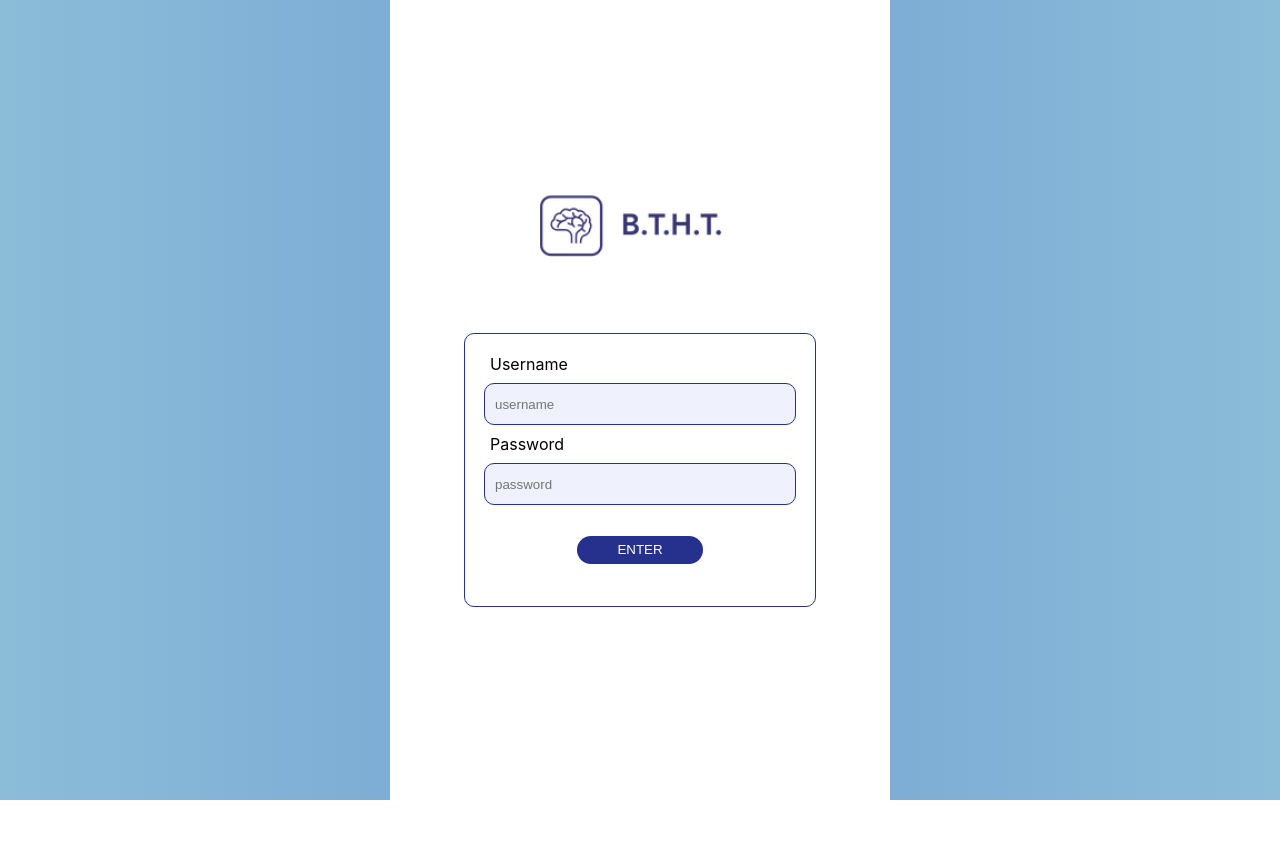
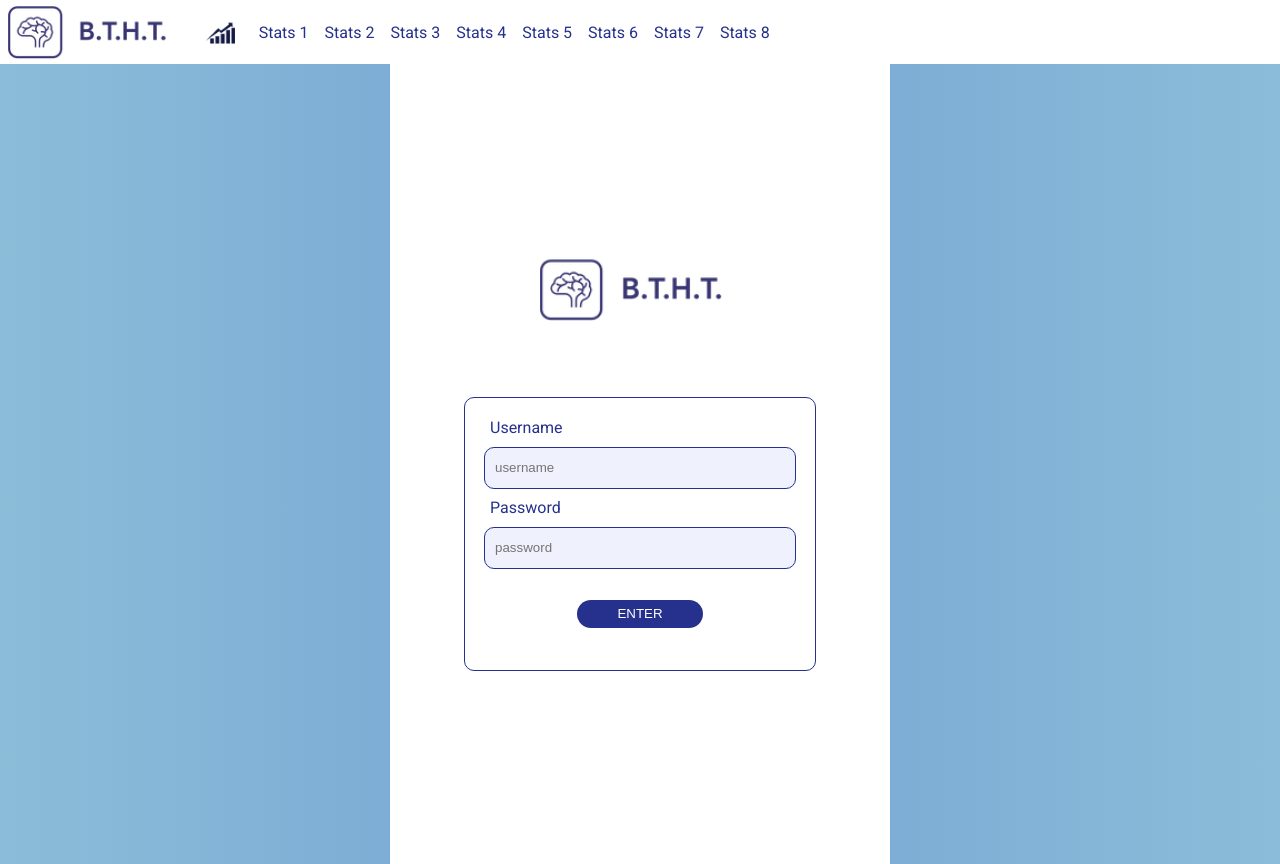
Before and after one commit to WildCodeSchool/11-21-noBugNovember-P3-bt-Front, a React (Create React App) app: page /login in a window 1280 px wide. Before the commit the page ends 800 px from the top, so only its background shows below. Built offline with nearby package versions, Linux system fonts and the light colour scheme.

Commit message:
added BTHTLogo, GraphLogo and aligned stats in the header

```diff
--- a/src/App.js
+++ b/src/App.js
@@ -1,14 +1,15 @@
 import { Routes, Route } from "react-router-dom";
 import "./App.css";
-import react from "react";
 import Clients from "./screens/Clients";
 import Experts from "./screens/Experts";
 import Login from "./screens/Login";
 import Projects from "./screens/Projects";
+import Header from "./components/Header";
 
 function App() {
   return (
     <div className="App">
+      <Header />
       <Routes>
         <Route path="/clients" element={<Clients />} />
         <Route path="/experts" element={<Experts />} />
--- /dev/null
+++ b/src/components/Header.js
@@ -0,0 +1,27 @@
+import BTHTLogo from "../assets/BTHT-Blue_edited.webp";
+import GraphLogo from "../assets/GraphLogo.png";
+
+import "./styles/Header.css";
+
+const Header = () => {
+  return (
+    <div className="headerContainer">
+      <img src={BTHTLogo} alt="logo_BTHT" id="headerLogo" />
+      <div className="headerStatsContainer">
+        <img src={GraphLogo} alt="graph_logo" id="headerGraphLogo" />
+        <div className="headerStats">
+          <p className="statItem">Stats 1</p>
+          <p className="statItem">Stats 2</p>
+          <p className="statItem">Stats 3</p>
+          <p className="statItem">Stats 4</p>
+          <p className="statItem">Stats 5</p>
+          <p className="statItem">Stats 6</p>
+          <p className="statItem">Stats 7</p>
+          <p className="statItem">Stats 8</p>
+        </div>
+      </div>
+    </div>
+  );
+};
+
+export default Header;
--- /dev/null
+++ b/src/components/styles/Header.css
@@ -0,0 +1,33 @@
+.headerContainer {
+  display: flex;
+  align-items: center;
+  justify-content: flex-start;
+  height: 8vh;
+}
+
+#headerLogo {
+  height: 7vh;
+  margin: 0 1vh;
+}
+
+.headerStatsContainer,
+.headerStats {
+  display: flex;
+  flex-direction: row;
+}
+
+.headerStats {
+  flex-wrap: wrap;
+  align-items: center;
+}
+
+#headerGraphLogo {
+  height: 3vh;
+  margin: 0 2vh;
+}
+
+.statItem {
+  margin: 0 1vh;
+  color: #25318d;
+  font-family: "Roboto", sans-serif;
+}
--- a/src/index.css
+++ b/src/index.css
@@ -1,3 +1,5 @@
+@import url("https://fonts.googleapis.com/css2?family=Roboto:wght@100;300;400;500;700;900&display=swap");
+
 * {
   margin: 0;
   padding: 0;
--- a/src/screens/Login.js
+++ b/src/screens/Login.js
@@ -7,7 +7,7 @@ const Login = () => {
     <div className="loginPage">
       <div className="loginBackground"></div>
       <div className="loginContainer">
-        <img src={BTHTLogo} alt="btht-logo" id="loginLogo" />
+        <img src={BTHTLogo} alt="logo_BTHT" id="loginLogo" />
         <div className="loginWrapper">
           <div className="loginInput">
             <label htmlFor="userName" className="loginLabel">
--- a/src/screens/styles/Login.css
+++ b/src/screens/styles/Login.css
@@ -56,6 +56,8 @@
   justify-content: space-around;
   align-items: flex-start;
   height: 10vh;
+  font-family: "Roboto", sans-serif;
+  color: #25318d;
 }
 
 #userName,
```
Also changed, not shown: src/assets/GraphLogo.png (added).
